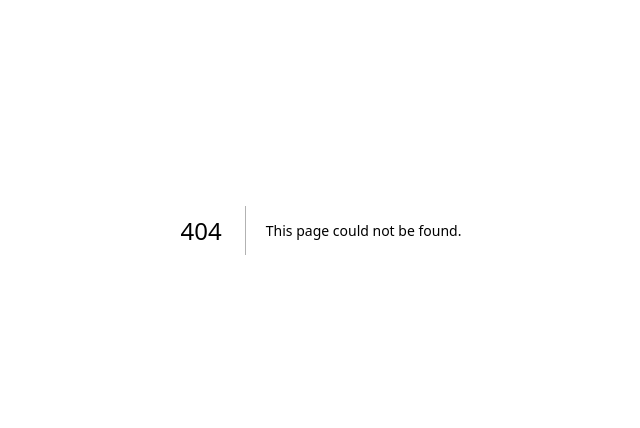
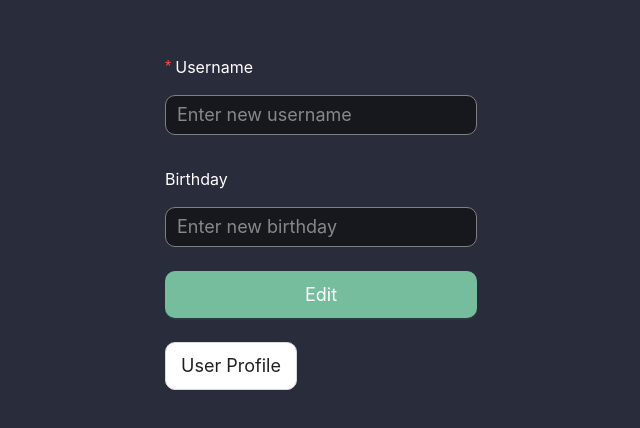
Before and after one commit to ermin-mumic/SoPra_Client, a Next.js app: page /users/1/edit in a window 1280 px wide. Before the commit this address had no page. Shown: the part 170-598 px from the top of the page, without its empty margins (319-959 px from the left). Built offline with nearby package versions, Linux system fonts and the light colour scheme; no server answers; what @ant-design/nextjs-registry would draw is missing.

Commit message:
last changes

```diff
--- a/app/register/page.tsx
+++ b/app/register/page.tsx
@@ -56,6 +56,7 @@ const Register: React.FC = () => { // defines a React component Register that re
     const handleRegister = async (values: FormFieldProps) => {
         try {
             // Call the API service and let it handle JSON serialization and error handling
+            console.log(values);
             const response = await apiService.post<User>("/users", values);
 
             if (response.username != null) {
--- a/app/styles/globals.css
+++ b/app/styles/globals.css
@@ -73,6 +73,18 @@ a {
   width: 100%;
 }
 
+.edit-container {
+  display: flex;
+  justify-content: center;
+  align-items: center;
+  min-height: 100vh;
+  background-color: rgb(41, 44, 59);
+}
+
+.edit-button {
+  width: 100%;
+}
+
 .router-button {
   width: 100%;
 }
--- /dev/null
+++ b/app/users/[id]/edit/page.tsx
@@ -0,0 +1,96 @@
+"use client"; // For components that need React hooks and browser APIs, SSR (server side rendering) has to be disabled. Read more here: https://nextjs.org/docs/pages/building-your-application/rendering/server-side-rendering
+
+import {useParams, useRouter} from "next/navigation"; // use NextJS router for navigation
+import { useApi } from "@/hooks/useApi"; // hook starts with "use
+import useLocalStorage from "@/hooks/useLocalStorage";
+import { Button, Form, Input } from "antd";
+
+
+
+// Optionally, you can import a CSS module or file for additional styling:
+// import styles from "@/styles/page.module.css";
+
+interface FormFieldProps { //defines structure of a form field
+    username: string;
+    birthday: string;
+}
+
+const Edit: React.FC = () => { // defines a React component Edit that returns JSX(HTML)
+    const router = useRouter(); // for navigation (redirecting user etc.)
+    const apiService = useApi(); // for HTTP requests to server
+    const [form] = Form.useForm();// initializing form instance, extracting first element and assigning to variable form (list destructuring)
+    const {id} = useParams(); // stores the id
+    // useLocalStorage hook example use
+    // The hook returns an object with the value and two functions (set, clear)
+    // Simply choose what you need from the hook:
+    const {
+        //value: token, // is commented out because we do not need the token value
+        // set: setToken, // extracting set attribute and renaming it setToken, we need this method to set the value of the token to the one we receive from the POST request to the backend server API
+        // clear: clearToken, // is commented out because we do not need to clear the token when logging in
+    } = useLocalStorage<string>("token", ""); // note that the key we are selecting is "token" and the default value we are setting is an empty string
+    // if you want to pick a different token, i.e "usertoken", the line above would look as follows: } = useLocalStorage<string>("usertoken", "");
+
+    const handleEdit = async (values: FormFieldProps) => {
+        const data = {
+            username : values.username,
+            birthday : values.birthday || null // ensure if birthday empty to still send birthday as null for correct handling in backend
+        }
+        try {
+            // Call the API service and let it handle JSON serialization and error handling
+            console.log(values);
+            await apiService.put<void>(`/users/${id}`, data);
+            router.push(`/users/${id}`);
+
+        } catch (error) {
+            if (error instanceof Error) {
+                alert(`Something went wrong during the edit:\n${error.message}`);
+            } else {
+                console.error("An unknown error occurred during edit.");
+            }
+        }
+    };
+
+
+
+
+    return ( // returning the JSX (UI) Structure
+        <div className="edit-container">
+            <Form //create a form with various attributes
+                form={form} //binding form to the above defined form instance
+                name="edit"
+                size="large"
+                variant="outlined"
+                onFinish={handleEdit} // handleEdit is executed when successfully submitted
+                layout="vertical"
+            >
+                <Form.Item
+                    name="username" // used to reference input value
+                    label="Username" // what is displayed
+                    rules={[{ required: true, message: "Please input your new name!" }]}
+                >
+                    <Input placeholder="Enter new username" />
+                </Form.Item>
+                <Form.Item
+                    name="birthday"
+                    label="Birthday"
+                >
+                    <Input placeholder="Enter new birthday" />
+                </Form.Item>
+                <Form.Item>
+                    <Button type="primary" htmlType="submit" className="edit-button"
+                            >
+                        Edit
+                    </Button>
+                </Form.Item>
+                <Form.Item>
+                    <Button
+                        onClick = {() => router.push(`/users/${id}`)}>
+                        User  Profile
+                    </Button>
+                </Form.Item>
+            </Form>
+        </div>
+    );
+};
+
+export default Edit;
--- a/app/users/dashboard/page.tsx
+++ b/app/users/dashboard/page.tsx
@@ -56,6 +56,10 @@ const Dashboard: React.FC = () => { //defines dashboard component
   };
 
   useEffect(() => { //called when first rendered or when apiService changes
+    if (!token) { // needed as at first token is empty and the UseEffect is executed directly and afterwards the token is fetched from local Storage
+      console.log("Token is not available yet.");
+      return;}
+
     const fetchUsers = async () => { //makes a Get request to users which then gets a response in form of a list of UsersGetDTO objects
       try {
         // apiService.get<User[]> returns the parsed JSON object directly,
@@ -73,7 +77,7 @@ const Dashboard: React.FC = () => { //defines dashboard component
     };
 
     fetchUsers();
-  }, [apiService]); // dependency apiService does not re-trigger the useEffect on every render because the hook uses memoization (check useApi.tsx in the hooks).
+  }, [apiService, token]); // dependency apiService does not re-trigger the useEffect on every render because the hook uses memoization (check useApi.tsx in the hooks).
   // if the dependency array is left empty, the useEffect will trigger exactly once
   // if the dependency array is left away, the useEffect will run on every state change. Since we do a state change to users in the useEffect, this results in an infinite loop.
   // read more here: https://react.dev/reference/react/useEffect#specifying-reactive-dependencies
```
Also changed, not shown: app/users/[id]/page.tsx (+8 -1 lines).
